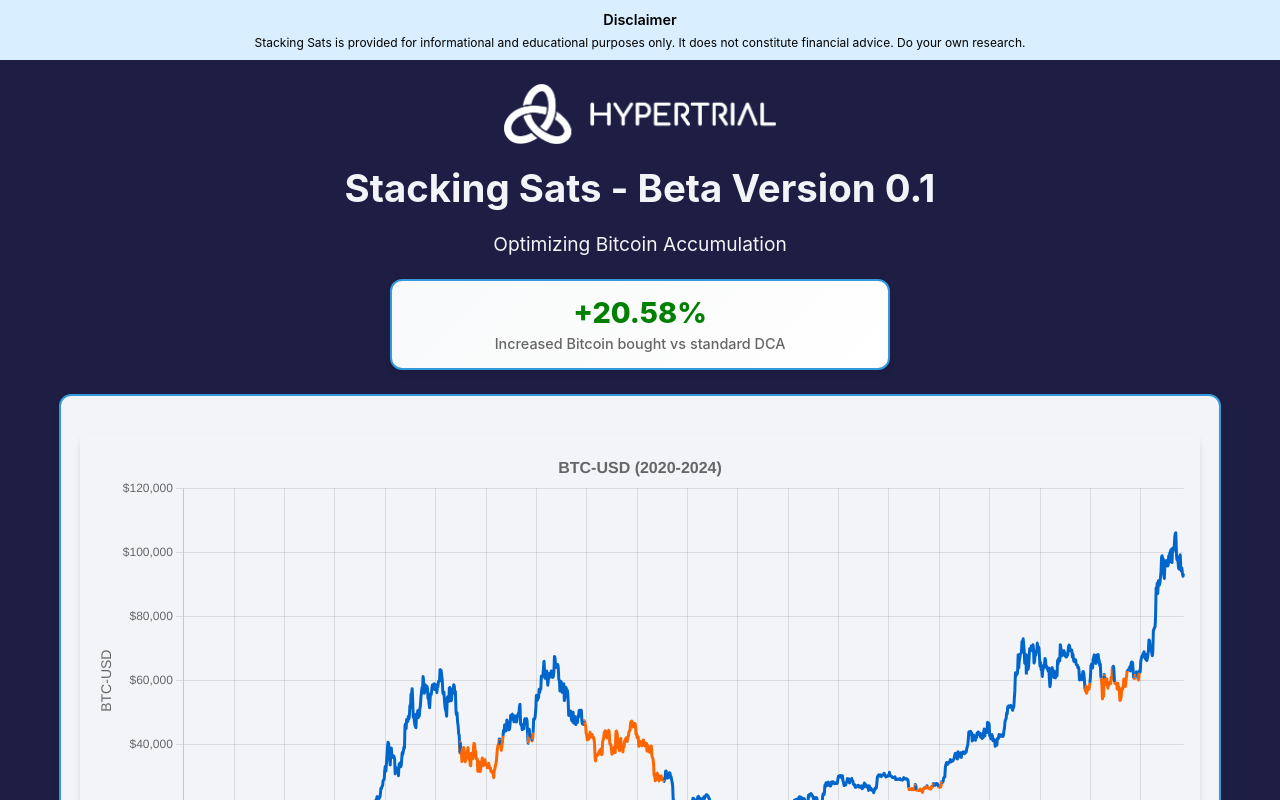
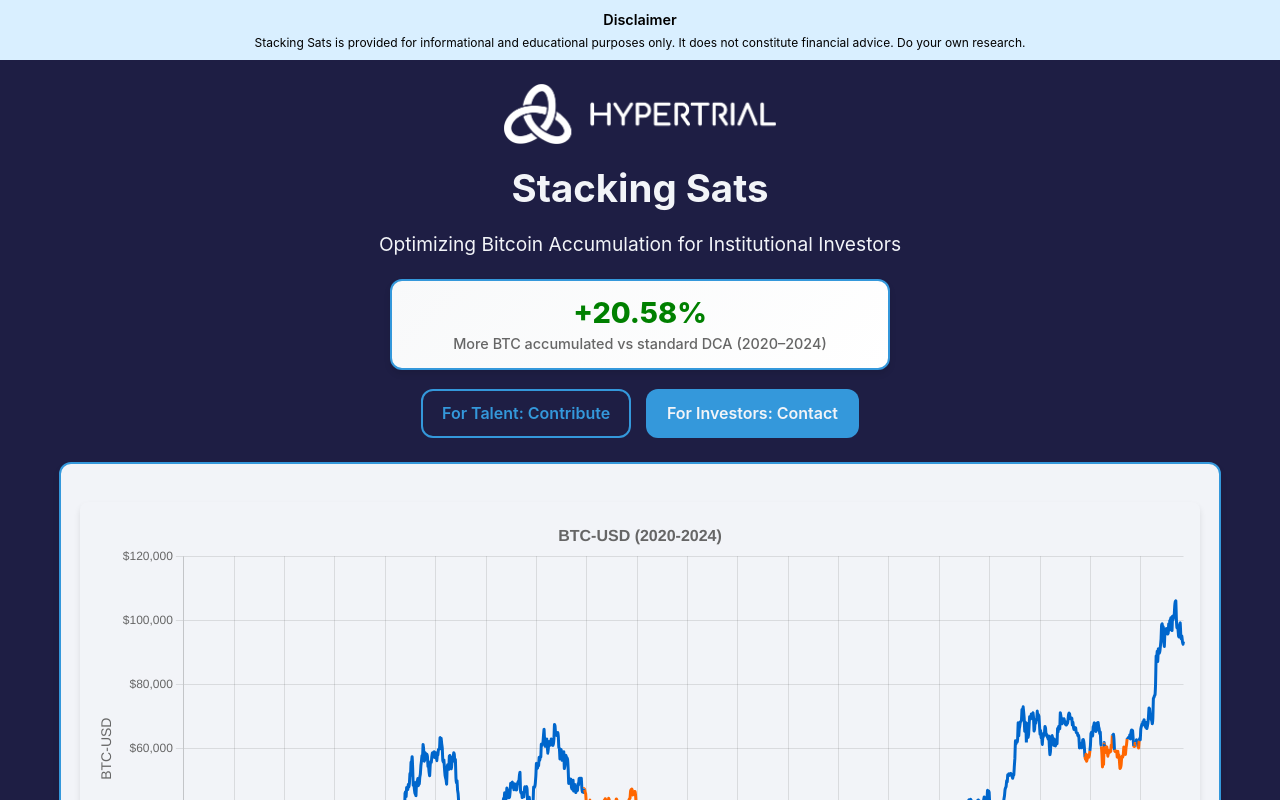
Before and after one commit to hypertrial/stacking_sats_calculator, a React (Vite) app: page / in a window 1280 px wide. Shown: the top 800 px of the page. Built offline with nearby package versions, Linux system fonts and the light colour scheme.

Commit message:
Added contribute and contact buttons

```diff
--- a/src/components/Calculator.tsx
+++ b/src/components/Calculator.tsx
@@ -40,7 +40,7 @@ const PerformanceMetric: React.FC = () => (
     <div className="performance-box-small">
       <div className="metric-value-compact">
         <span className="percentage-small">+20.58%</span>
-        <p className="metric-description-small">Increased Bitcoin bought vs standard DCA</p>
+        <p className="metric-description-small">More BTC accumulated vs standard DCA (2020–2024)</p>
       </div>
     </div>
   </div>
@@ -190,9 +190,23 @@ const Calculator: React.FC = () => {
         >
           <img src="./hypertrial_logo.png" alt="Hypertrial Logo" className="hypertrial-logo" />
         </a>
-        <h1>Stacking Sats - Beta Version 0.1</h1>
-        <p>Optimizing Bitcoin Accumulation</p>
+        <h1>Stacking Sats</h1>
+        <p>Optimizing Bitcoin Accumulation for Institutional Investors</p>
         <PerformanceMetric />
+
+        <div className="action-buttons">
+          <a
+            href="https://github.com/hypertrial/stacking_sats_pipeline"
+            target="_blank"
+            rel="noopener noreferrer"
+            className="action-button contribute-button"
+          >
+            For Talent: Contribute
+          </a>
+          <a href="mailto:mohammad@trilemmacapital.com" className="action-button contact-button">
+            For Investors: Contact
+          </a>
+        </div>
       </div>
 
       <div className="calculator-container-wrapper">
--- a/src/styles/_components.scss
+++ b/src/styles/_components.scss
@@ -42,3 +42,53 @@
     border: none;
   }
 }
+
+.action-buttons {
+  display: flex;
+  gap: $spacing-md;
+  justify-content: center;
+  margin-top: $spacing-lg;
+
+  @media (max-width: 768px) {
+    flex-direction: column;
+    gap: $spacing-sm;
+  }
+}
+
+.action-button {
+  display: inline-block;
+  padding: $spacing-sm $spacing-lg;
+  border-radius: $border-radius-md;
+  text-decoration: none;
+  font-weight: 600;
+  text-align: center;
+  transition: all 0.3s ease;
+  border: 2px solid transparent;
+
+  &.contribute-button {
+    background-color: transparent;
+    color: $primary-color;
+    border-color: $primary-color;
+
+    &:hover {
+      background-color: $primary-color;
+      color: $white;
+      transform: translateY(-2px);
+    }
+  }
+
+  &.contact-button {
+    background-color: $primary-color;
+    color: $white;
+
+    &:hover {
+      background-color: darken($primary-color, 10%);
+      transform: translateY(-2px);
+    }
+  }
+
+  @media (max-width: 768px) {
+    padding: $spacing-md;
+    width: 100%;
+  }
+}
```
